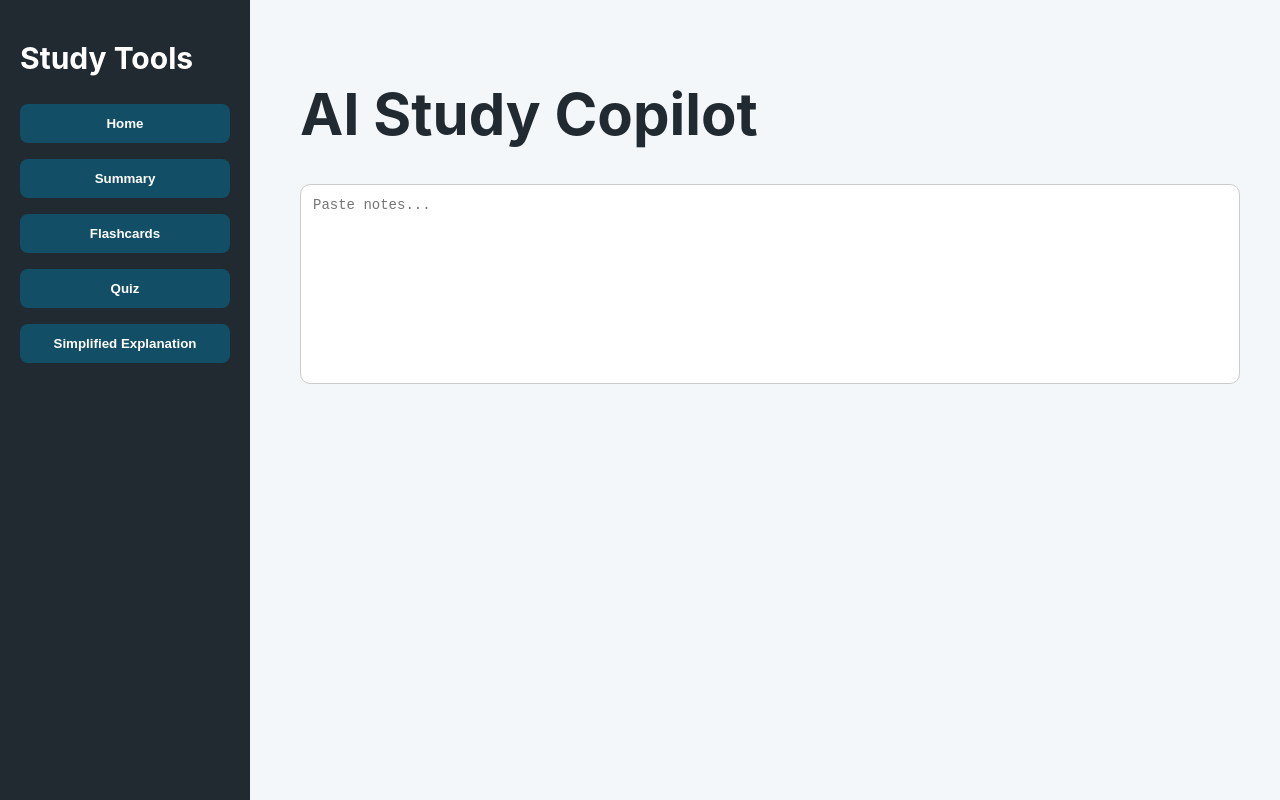
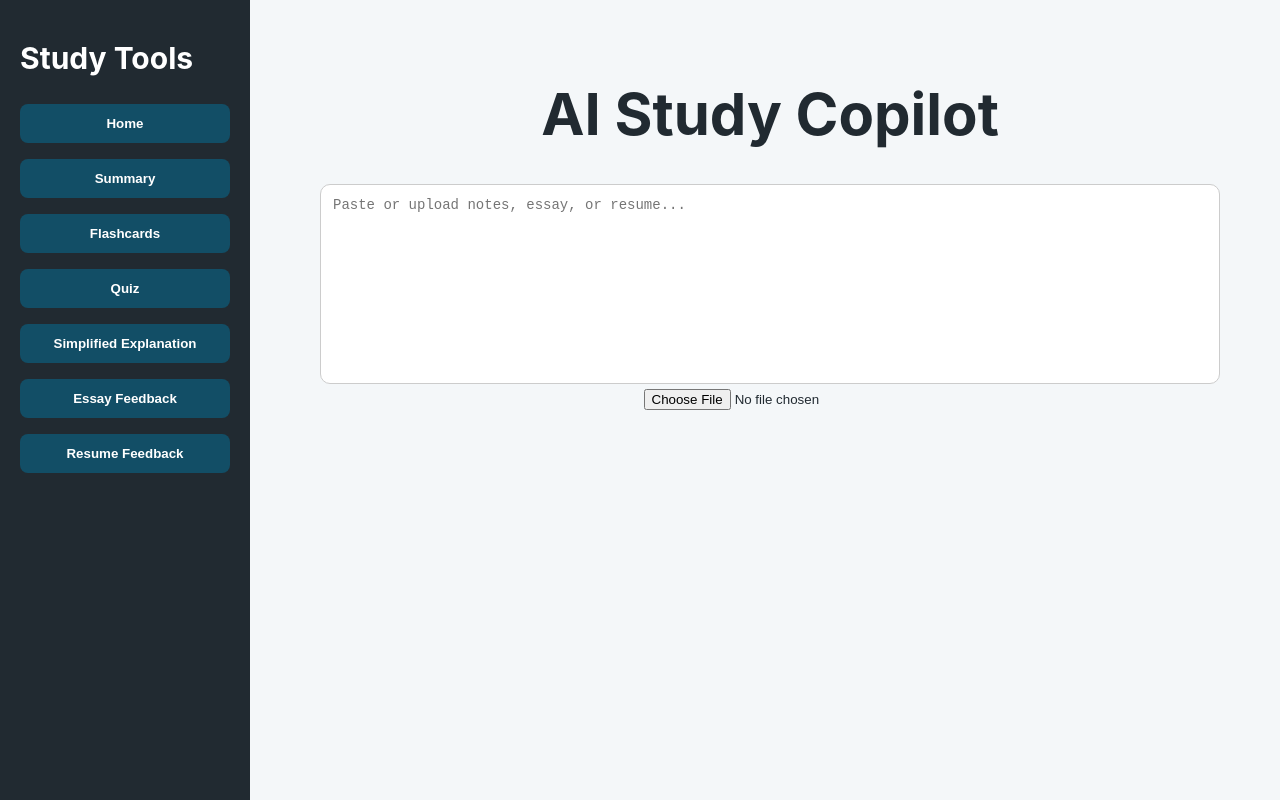
Before and after one commit to dhruvikakotha/ai-study-copilot, a React app in the folder frontend/: page / in a window 1280 px wide. Built offline with nearby package versions, Linux system fonts and the light colour scheme; the HTML template or start-up script is replaced by a standard one.

Commit message:
Update App.jsx

```diff
--- a/frontend/src/App.jsx
+++ b/frontend/src/App.jsx
@@ -17,30 +17,97 @@ function App() {
   const [mode, setMode] = useState("");
   const [loading, setLoading] = useState(false);
 
-  // Flashcards
   const [cardIndex, setCardIndex] = useState(0);
   const [flipped, setFlipped] = useState(false);
 
-  // Quiz
   const [quizIndex, setQuizIndex] = useState(0);
   const [selectedAnswer, setSelectedAnswer] = useState("");
+  const [showFeedback, setShowFeedback] = useState(false);
   const [score, setScore] = useState(0);
+  const [wrong, setWrong] = useState(0);
   const [quizFinished, setQuizFinished] = useState(false);
 
-  const generate = async (type) => {
-    if (!text.trim()) return;
+  const titles = {
+    summarize: "SUMMARY",
+    flashcards: "FLASHCARDS",
+    quiz: "QUIZ",
+    explain: "SIMPLIFIED EXPLANATION",
+    essay: "ESSAY FEEDBACK",
+    resume: "RESUME FEEDBACK",
+  };
 
-    try {
-      setMode(type);
-      setLoading(true);
-      setOutput("");
+  const uploadNotes = async (e) => {
+    const file = e.target.files[0];
+    if (!file) return;
 
+    if (file.type === "text/plain") {
+      setText(await file.text());
+    } else if (file.name.endsWith(".docx")) {
+      const buffer = await file.arrayBuffer();
+      const result = await mammoth.extractRawText({ arrayBuffer: buffer });
+      setText(result.value);
+    } else if (file.name.endsWith(".pdf")) {
+      const buffer = await file.arrayBuffer();
+      const pdf = await pdfjsLib.getDocument({ data: buffer }).promise;
+      let fullText = "";
+
+      for (let i = 1; i <= pdf.numPages; i++) {
+        const page = await pdf.getPage(i);
+        const content = await page.getTextContent();
+        fullText += content.items.map((item) => item.str).join(" ") + "\n";
+      }
+
+      setText(fullText);
+    } else if (file.name.endsWith(".pptx")) {
+      const buffer = await file.arrayBuffer();
+      const zip = await JSZip.loadAsync(buffer);
+      let fullText = "";
+
+      const slides = Object.keys(zip.files).filter(
+        (f) => f.startsWith("ppt/slides/slide") && f.endsWith(".xml")
+      );
+
+      for (const slide of slides) {
+        const xml = await zip.files[slide].async("text");
+        const matches = [...xml.matchAll(/<a:t>(.*?)<\/a:t>/g)];
+        fullText += matches.map((m) => m[1]).join(" ") + "\n";
+      }
+
+      setText(fullText);
+    } else {
+      alert("Upload a .txt, .docx, .pdf, or .pptx file.");
+    }
+  };
+
+  const resetTools = () => {
     setCardIndex(0);
     setFlipped(false);
     setQuizIndex(0);
     setSelectedAnswer("");
+    setShowFeedback(false);
     setScore(0);
+    setWrong(0);
     setQuizFinished(false);
+  };
+
+  const goHome = () => {
+    setMode("");
+    setOutput("");
+  };
+
+  const generate = async (type) => {
+    if (!text.trim()) {
+      setMode(type);
+      resetTools();
+      setOutput("Please paste or upload something first.");
+      return;
+    }
+
+    try {
+      setMode(type);
+      setOutput("");
+      setLoading(true);
+      resetTools();
 
       const res = await axios.post(
         `https://ai-study-copilot-gdfo.onrender.com/api/ai/${type}`,
@@ -55,34 +122,38 @@ function App() {
     }
   };
 
-  // FLASHCARDS FIX
   const getFlashcards = () =>
-    output.split("Flashcard").slice(1).map((card) => {
+    output
+      .split("Flashcard")
+      .slice(1)
+      .map((card) => {
         const parts = card.split("A:");
-      return {
-        question: parts[0]?.replace("Q:", "").trim(),
-        answer: parts[1]?.trim(),
-      };
-    });
+        let question = parts[0]?.replace(/\*\*/g, "").replace("Q:", "").trim();
+        question = question.replace(/^\s*\d+\.?\s*/, "");
+        const answer = parts[1]?.replace(/\*\*/g, "").trim();
+        return { question, answer };
+      })
+      .filter((card) => card.question && card.answer);
 
-  // QUIZ FIX
   const getQuiz = () =>
     output
       .split(/\n(?=\d+\.)/)
       .filter((q) => q.includes("Answer:"))
       .map((block) => {
         const lines = block.split("\n").filter(Boolean);
+
         return {
           question: lines[0].replace(/^\d+\.\s*/, "").trim(),
           options: lines
-            .filter((l) => l.startsWith("-"))
+            .filter((l) => l.trim().startsWith("-"))
             .map((l) => l.replace("-", "").trim()),
           correctAnswer: lines
             .find((l) => l.includes("Answer:"))
             ?.replace("Answer:", "")
             .trim(),
         };
-      });
+      })
+      .filter((q) => q.question && q.options.length && q.correctAnswer);
 
   const flashcards = getFlashcards();
   const quiz = getQuiz();
@@ -92,70 +163,103 @@ function App() {
     if (selectedAnswer) return;
 
     setSelectedAnswer(option);
+    setShowFeedback(true);
 
-    if (option === currentQuiz.correctAnswer) {
-      setScore(score + 1);
+    const correct = currentQuiz.correctAnswer.trim()[0];
+    const selected = option.trim()[0];
+
+    if (selected === correct) {
+      setScore((s) => s + 1);
+    } else {
+      setWrong((w) => w + 1);
     }
 
     setTimeout(() => {
+      setSelectedAnswer("");
+      setShowFeedback(false);
+
       if (quizIndex < quiz.length - 1) {
-        setQuizIndex(quizIndex + 1);
-        setSelectedAnswer("");
+        setQuizIndex((i) => i + 1);
       } else {
         setQuizFinished(true);
         confetti();
       }
-    }, 1200);
+    }, 2000);
   };
 
   return (
     <div className="app">
       <aside className="sidebar">
         <h2>Study Tools</h2>
-        <button onClick={() => setMode("")}>Home</button>
+        <button onClick={goHome}>Home</button>
         <button onClick={() => generate("summarize")}>Summary</button>
         <button onClick={() => generate("flashcards")}>Flashcards</button>
         <button onClick={() => generate("quiz")}>Quiz</button>
-        <button onClick={() => generate("explain")}>
-          Simplified Explanation
-        </button>
+        <button onClick={() => generate("explain")}>Simplified Explanation</button>
+        <button onClick={() => generate("essay")}>Essay Feedback</button>
+        <button onClick={() => generate("resume")}>Resume Feedback</button>
       </aside>
 
       <main className="main">
-        <h1>{mode || "AI Study Copilot"}</h1>
+        <div className="content">
+          <h1>{mode ? titles[mode] : "AI Study Copilot"}</h1>
 
           {!mode && (
             <>
               <textarea
-              placeholder="Paste notes..."
+                placeholder="Paste or upload notes, essay, or resume..."
                 value={text}
                 onChange={(e) => setText(e.target.value)}
+              />
+
+              <input
+                type="file"
+                accept=".txt,.docx,.pdf,.pptx"
+                onChange={uploadNotes}
               />
             </>
           )}
 
-        {loading && <p>Loading...</p>}
+          {loading && (
+            <div className="loading-box">
+              <div className="spinner"></div>
+              <p>Generating...</p>
+            </div>
+          )}
 
-        {/* NORMAL OUTPUT */}
+          {!loading && output === "Please paste or upload something first." && (
+            <div className="output">
+              <p>{output}</p>
+            </div>
+          )}
+
           {!loading &&
             output &&
+            output !== "Please paste or upload something first." &&
             mode !== "flashcards" &&
             mode !== "quiz" && (
+              <div className="output formatted-output">
                 <ReactMarkdown remarkPlugins={[remarkGfm]}>
                   {output}
                 </ReactMarkdown>
+              </div>
             )}
 
-        {/* FLASHCARDS FIX */}
-        {mode === "flashcards" && flashcards.length > 0 && (
-          <div>
+          {!loading && mode === "flashcards" && flashcards.length > 0 && (
+            <div className="output">
               <h3>{flashcards[cardIndex].question}</h3>
+
               {flipped && <p>{flashcards[cardIndex].answer}</p>}
-            <button onClick={() => setFlipped(!flipped)}>Flip</button>
+
+              <button onClick={() => setFlipped(!flipped)}>
+                {flipped ? "Hide Answer" : "Show Answer"}
+              </button>
+
               <button
                 onClick={() => {
                   setCardIndex((cardIndex + 1) % flashcards.length);
                   setFlipped(false);
+                  confetti();
                 }}
               >
                 Next
@@ -163,9 +267,8 @@ function App() {
             </div>
           )}
 
-        {/* QUIZ FIX */}
-        {mode === "quiz" && currentQuiz && !quizFinished && (
-          <div>
+          {!loading && mode === "quiz" && currentQuiz && !quizFinished && (
+            <div className="output">
               <h3>{currentQuiz.question}</h3>
 
               {currentQuiz.options.map((o, i) => (
@@ -173,12 +276,12 @@ function App() {
                   key={i}
                   className={
                     selectedAnswer
-                    ? o === currentQuiz.correctAnswer
-                      ? "correct"
+                      ? o.trim()[0] === currentQuiz.correctAnswer.trim()[0]
+                        ? "quiz-option correct"
                         : o === selectedAnswer
-                      ? "wrong"
-                      : ""
-                    : ""
+                        ? "quiz-option wrong"
+                        : "quiz-option"
+                      : "quiz-option"
                   }
                   onClick={() => chooseAnswer(o)}
                 >
@@ -186,21 +289,23 @@ function App() {
                 </button>
               ))}
 
-            {selectedAnswer &&
-              selectedAnswer !== currentQuiz.correctAnswer && (
-                <p>
+              {showFeedback &&
+                selectedAnswer.trim()[0] !==
+                  currentQuiz.correctAnswer.trim()[0] && (
+                  <p className="feedback">
                     Correct answer: {currentQuiz.correctAnswer}
                   </p>
                 )}
             </div>
           )}
 
-        {/* FINAL SCORE */}
-        {quizFinished && (
-          <div>
+          {!loading && mode === "quiz" && quizFinished && (
+            <div className="output">
               <h2>Final Score: {score} / {quiz.length}</h2>
+              <p>Wrong: {wrong}</p>
             </div>
           )}
+        </div>
       </main>
     </div>
   );
```
Lines whose indentation alone changed are shown as unchanged.
